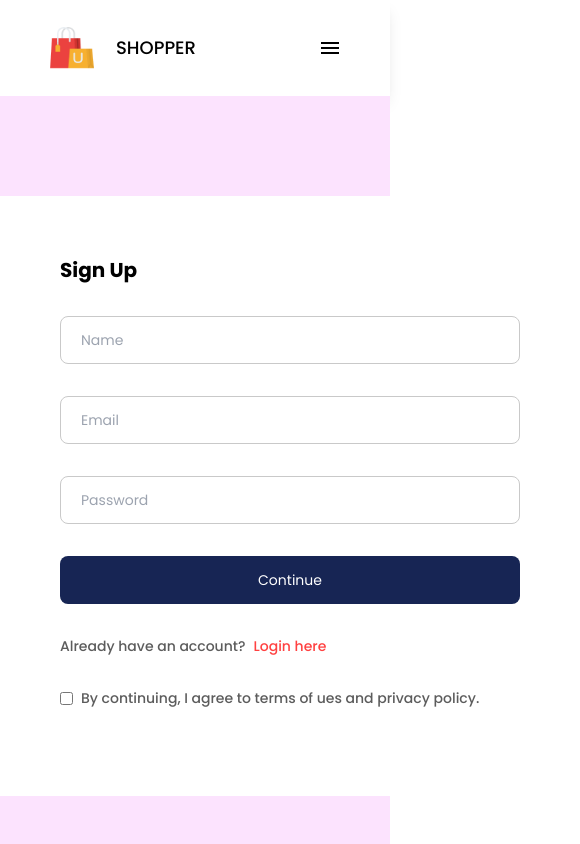
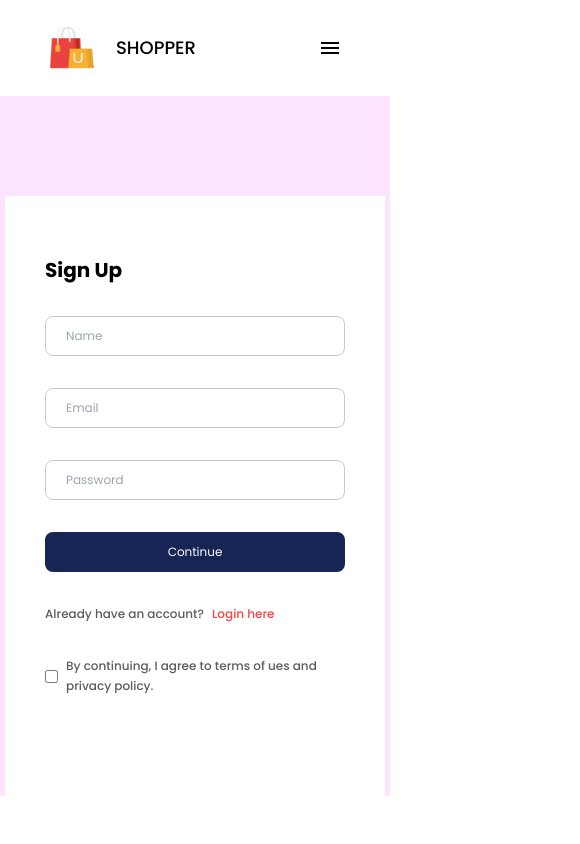
Before and after one commit to ChamodDulanjana/Shopper, a React (Vite) app: page /login in a window 390 px wide. Shown: the top 844 px of the page, 580 px wide, since content can reach past the window. Built offline with nearby package versions, Linux system fonts and the light colour scheme.

Commit message:
Make LoginSignup page responsive

```diff
--- a/src/component/newsLetter/NewsLetter.tsx
+++ b/src/component/newsLetter/NewsLetter.tsx
@@ -8,10 +8,14 @@ const NewsLetter = () => {
             <p className="text-[#454545] text-xl max-xl:text-lg max-[800px]:text-[16px]">Subscribe to our new letter and stay on update</p>
             <div className="flex items-center justify-between bg-white w-[65vw] h-[60px] rounded-full  max-[1414px]:h-[55px]
             max-xl:h-[50px] max-[800px]:h-[45px]">
-                <input type="email" placeholder="Input your email" className="w-[500px] ml-8 border-none outline-none text-[#616161] font-poppins text-sm"/>
-                <button className="w-[210px] h-[60px] rounded-full bg-black text-white text-sm cursor-pointer active:text-[13px]
+                <input
+                    type="email"
+                    placeholder="Input your email"
+                    className="w-[500px] ml-8 border-none outline-none text-[#616161] font-poppins text-sm"/>
+                <button
+                    className="w-[210px] h-[60px] rounded-full bg-black text-white text-sm cursor-pointer active:text-[13px]
                 active:transition duration-500 max-[1414px]:h-[55px] max-xl:h-[50px] max-xl:w-[180px] max-[800px]:h-[45px]
-                max-[800px]:text-[12px] px-5">Subscribe</button>
+                 px-5">Subscribe</button>
             </div>
         </div>
     );
--- a/src/pages/LoginSignup.tsx
+++ b/src/pages/LoginSignup.tsx
@@ -1,22 +1,25 @@
 import React from 'react';
 
 const LoginSignup = () => {
-    const inputFldStyles = "h-12 w-full pl-5 border-[1px] border-[#c9c9c9] outline-none text-[#5c5c5c] text-sm rounded-lg";
+    const inputFldStyles = "h-12 w-full pl-5 border-[1px] border-[#c9c9c9] outline-none text-[#5c5c5c] text-sm " +
+        "rounded-lg max-[800px]:h-10 max-[800px]:text-[12px]";
 
     return (
-        <div className="w-full h-[100vh] bg-[#fce3fe] pt-[100px] mb-28">
-            <div className="w-[580px] h-[600px] bg-white m-auto py-[40px] px-[60px]">
+        <div className="w-full h-[100%] bg-[#fce3fe] pt-[100px] mb-28">
+            <div className="w-[580px] h-[600px] bg-white m-auto py-[40px] px-[60px] max-[800px]:w-[500px]
+            max-[630px]:w-[400px] max-[630px]:px-[40px] max-[530px]:w-[380px]">
                 <h1 className="mt-[20px] font-bold text-xl">Sign Up</h1>
                     <form action="" className="flex flex-col gap-8 mt-8">
                         <input type="text" placeholder="Name" className={inputFldStyles}/>
                         <input type="email" placeholder="Email"  className={inputFldStyles}/>
                         <input type="password" placeholder="Password"  className={inputFldStyles}/>
                     </form>
-                <button className="h-12 w-full text-white bg-blue-950 rounded-lg border-none cursor-pointer mt-8 text-sm">Continue</button>
-                <p className="mt-8 text-[#5c5c5c] text-sm font-medium">Already have an account?
-                    <span className="text-[#ff4141] font-medium pl-2 cursor-pointer">Login here</span>
+                <button className="h-12 w-full text-white bg-blue-950 rounded-lg border-none cursor-pointer mt-8 text-sm
+                active:text-[13px] transition duration-500 max-[800px]:h-10 max-[800px]:text-[12px]">Continue</button>
+                <p className="mt-8 text-[#5c5c5c] text-sm font-medium max-[800px]:text-[12px]">Already have an account?
+                    <span className="text-[#ff4141] font-medium pl-2 cursor-pointer max-[800px]:text-[12px]">Login here</span>
                 </p>
-                <div className="flex items-center mt-8 gap-2 text-[#5c5c5c] text-sm font-medium">
+                <div className="flex items-center mt-8 gap-2 text-[#5c5c5c] text-sm font-medium max-[800px]:text-[12px]">
                     <input type="checkbox" name="" id=""/>
                     <p>By continuing, I agree to terms of ues and privacy policy.</p>
                 </div>
```
